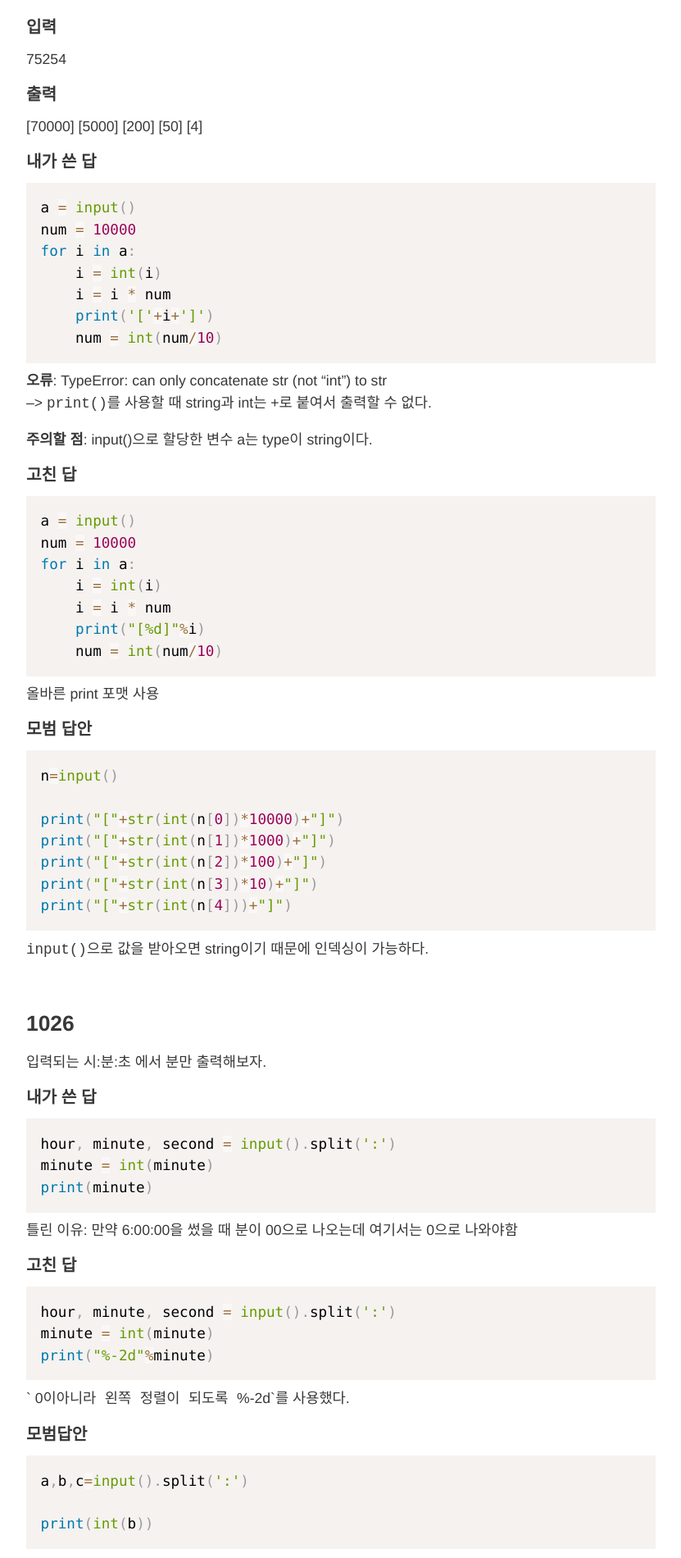
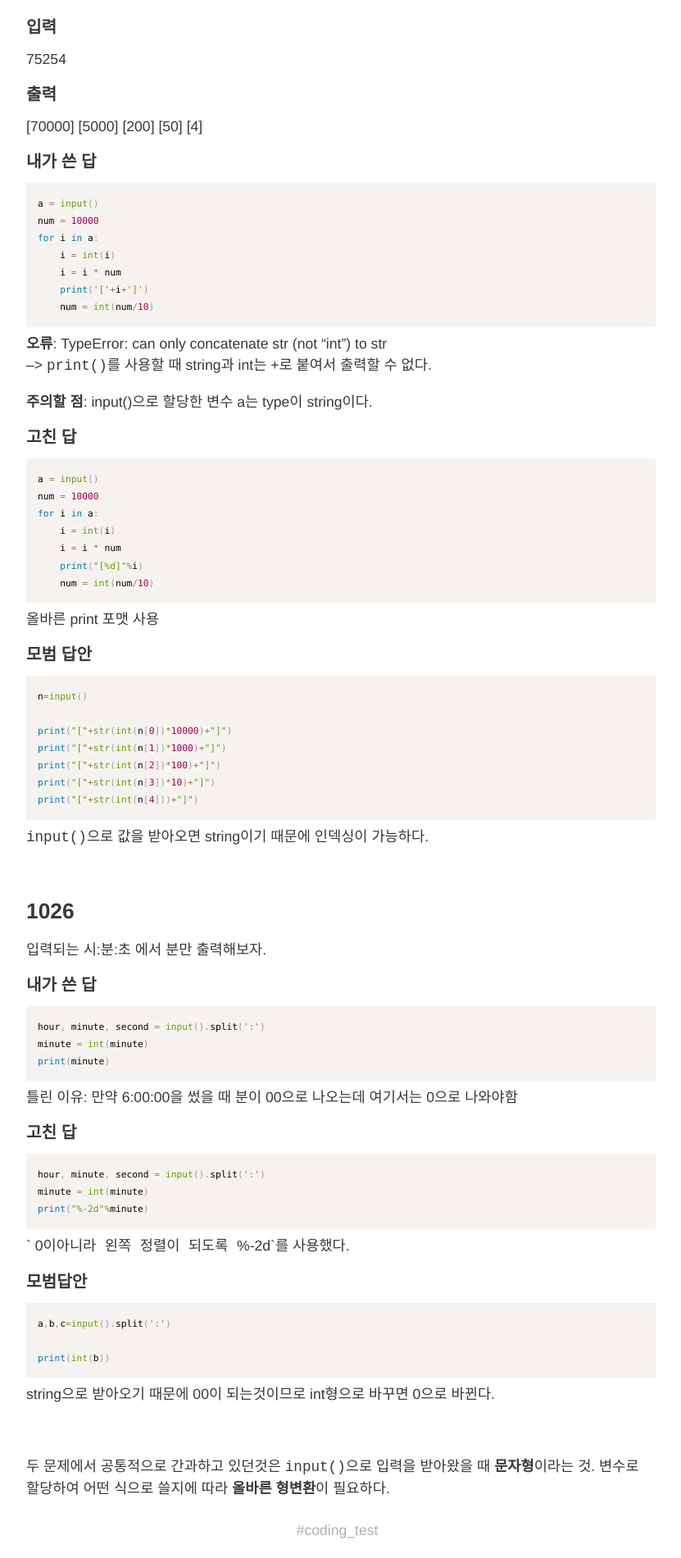
Before and after one commit to HyunlangBan/hyunlangban.github.io, a Jekyll site: the page built from _posts/2020-02-05-codeup-2.md, in a window 1280 px wide. Shown: the part 429-2329 px from the top of the page at 82% size, without its empty margins (224-1055 px from the left). Built offline with Jekyll 4.4.1, drawn with Linux system fonts in a browser that asks for light colours; nearby versions of some CDN libraries; comment, search, counter and statistics services are not loaded.

Commit message:
Update prism.css

```diff
--- a/assets/css/prism.css
+++ b/assets/css/prism.css
@@ -12,7 +12,7 @@ pre[class*="language-"] {
 	background: none;
 	text-shadow: 0 1px white;
 	font-family: Consolas, Monaco, 'Andale Mono', 'Ubuntu Mono', monospace;
-	font-size: 1em;
+	font-size: 0.8em;
 	text-align: left;
 	white-space: pre;
 	word-spacing: normal;
@@ -40,6 +40,8 @@ pre[class*="language-"]::selection, pre[class*="language-"] ::selection,
 code[class*="language-"]::selection, code[class*="language-"] ::selection {
 	text-shadow: none;
 	background: #b3d4fc;
+	white-space: pre-wrap;
+	word-wrap: break-word;
 }
 
 @media print {
```
